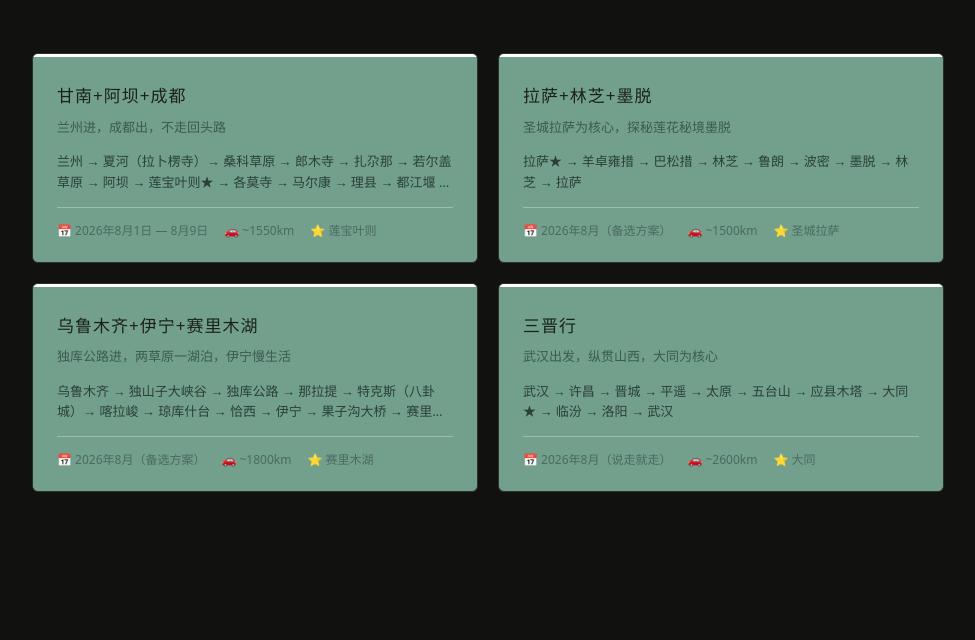
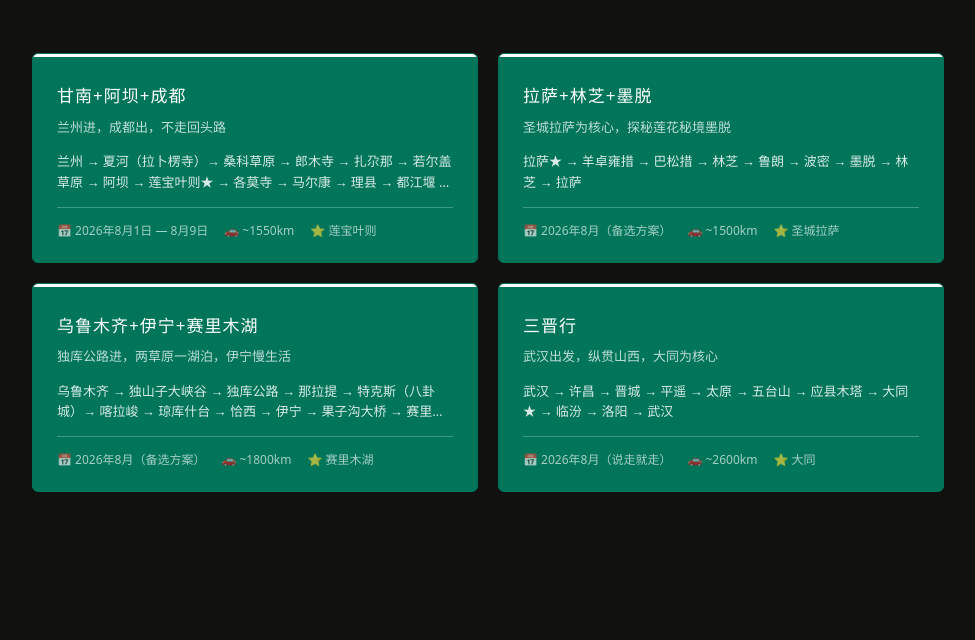
Before and after one commit to wanping1997/my-life-blog, a website: page travel.html in a window 1280 px wide. Shown: the part 158-798 px from the top of the page, without its empty margins (152-1127 px from the left). Drawn offline with Linux system fonts and the light colour scheme.

Commit message:
jade green cards #00755A

```diff
--- a/travel.html
+++ b/travel.html
@@ -64,11 +64,11 @@
   }
 
   .plan-card {
-    background: #739f8d;
+    background: #00755A;
     border-radius: 6px;
     overflow: hidden;
     cursor: pointer;
-    border: 1px solid var(--border);
+    border: 1px solid #00755A;
     transition: border-color 0.2s, transform 0.15s;
   }
   .plan-card:hover {
@@ -77,16 +77,16 @@
   }
   .card-accent { height: 3px; }
   .card-body { padding: 24px 24px 20px; }
-  .card-body h3 { font-size: 17px; font-weight: 500; margin-bottom: 4px; letter-spacing: 1px; color: #1a221c; }
-  .card-body .card-subtitle { font-size: 13px; color: #3a5c4e; margin-bottom: 12px; }
+  .card-body h3 { font-size: 17px; font-weight: 500; margin-bottom: 4px; letter-spacing: 1px; color: #fff; }
+  .card-body .card-subtitle { font-size: 13px; color: rgba(255,255,255,0.75); margin-bottom: 12px; }
   .card-body .card-route {
-    font-size: 13px; color: #2a4038; line-height: 1.6;
+    font-size: 13px; color: rgba(255,255,255,0.85); line-height: 1.6;
     margin-bottom: 14px;
     display: -webkit-box; -webkit-line-clamp: 2; -webkit-box-orient: vertical; overflow: hidden;
   }
   .card-meta {
-    display: flex; gap: 16px; font-size: 12px; color: #4a6b5e;
-    padding-top: 12px; border-top: 1px solid rgba(255,255,255,0.3); flex-wrap: wrap;
+    display: flex; gap: 16px; font-size: 12px; color: rgba(255,255,255,0.65);
+    padding-top: 12px; border-top: 1px solid rgba(255,255,255,0.25); flex-wrap: wrap;
   }
   .card-meta span { white-space: nowrap; }
 
```
